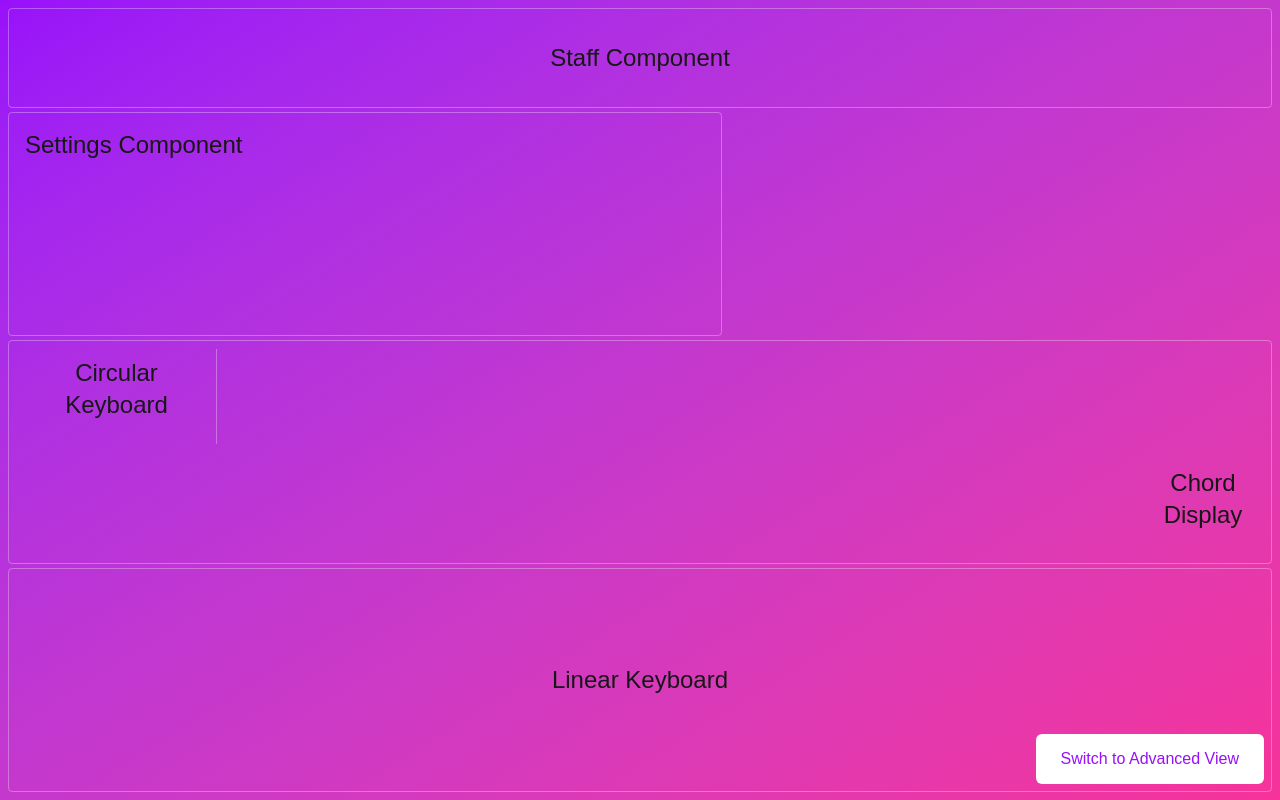
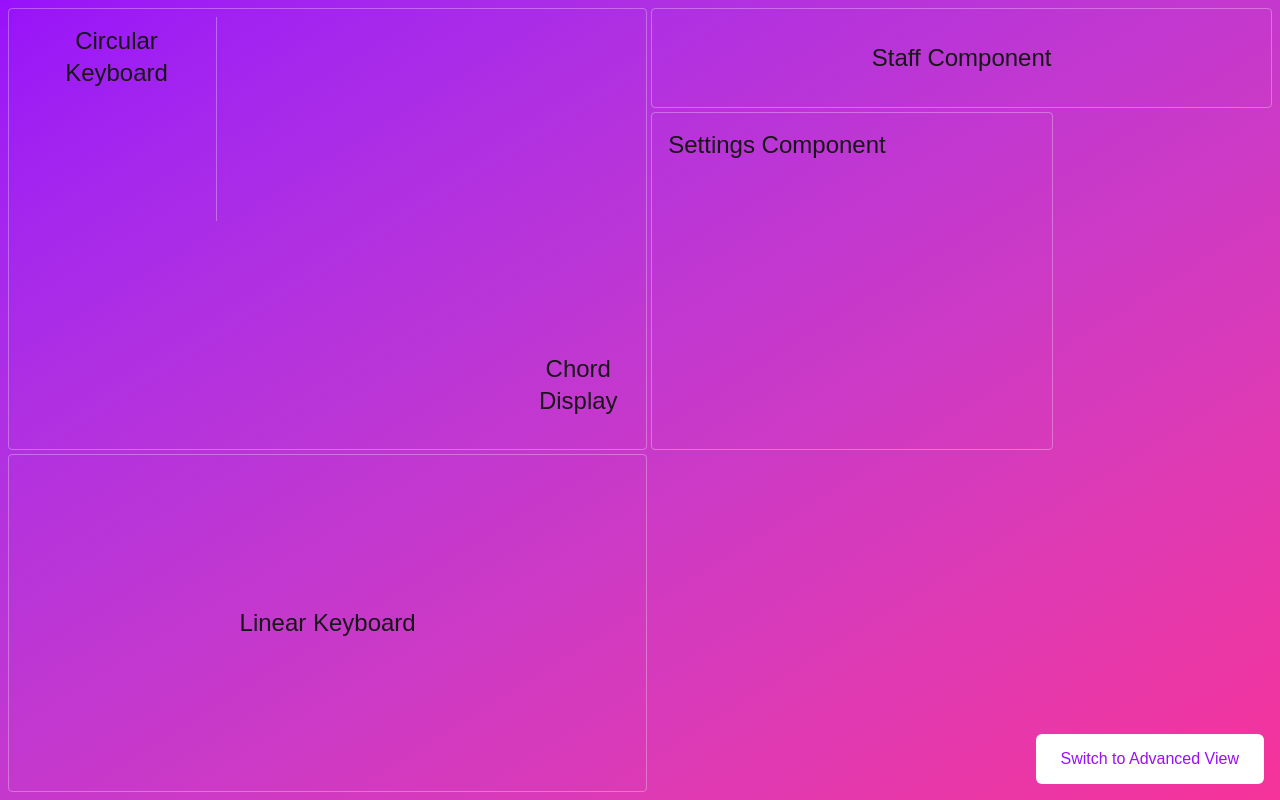
Before and after one commit to alekslovestech/chromatic-circle-next, a Next.js app: page /default in a window 1280 px wide. Built offline with nearby package versions, Linux system fonts and the light colour scheme.

Commit message:
grid changes based on portrait / landscape

```diff
--- a/src/app/advanced/page.tsx
+++ b/src/app/advanced/page.tsx
@@ -2,16 +2,24 @@
 
 import { STAFF_HEIGHT_PX } from "@/lib/constants";
 import Link from "next/link";
+import { useIsLandscape } from "@/lib/hooks/useIsLandscape";
 
 export default function AdvancedPage() {
-  const gridRows = `${STAFF_HEIGHT_PX} 1fr 1fr 1fr`;
-  const gridAreas = ` 'staff staff'
-                      'sidebar sidebar'
-                      'circular circular'
-                      'linear linear'`;
+  const isLandscape = useIsLandscape();
+  const gridRowsPortrait = `${STAFF_HEIGHT_PX} 0.55fr 1fr 1fr`;
+  const gridAreasPortrait = ` 'staff staff'
+                              'sidebar sidebar'
+                              'circular circular'
+                              'linear linear'`;
+  const gridRowsLandscape = `${STAFF_HEIGHT_PX} 1fr 1fr`;
+  const gridAreasLandscape = `'circular circular staff staff'
+                              'circular circular sidebar sidebar'
+                              'circular circular linear linear'
+                              'circular circular linear linear'`;
+  const gridRows = isLandscape ? gridRowsLandscape : gridRowsPortrait;
+  const gridAreas = isLandscape ? gridAreasLandscape : gridAreasPortrait;
   return (
     <div className="min-h-screen bg-gradient-to-br from-green-600 to-blue-500">
-      {/* Grid Container - Advanced Mode */}
       <div
         className={`grid lg:grid-cols-4 h-screen p-2 gap-1 overflow-hidden`}
         style={{
--- a/src/app/default/page.tsx
+++ b/src/app/default/page.tsx
@@ -1,16 +1,24 @@
 "use client";
 import Link from "next/link";
 import { STAFF_HEIGHT_PX } from "@/lib/constants";
+import { useIsLandscape } from "@/lib/hooks/useIsLandscape";
 
 //NB using Styles instead of tailwind classes for grids
 export default function Home() {
-  const gridRows = `${STAFF_HEIGHT_PX} 2fr 2fr 2fr`;
-  const gridAreas = ` 'staff staff'
-                      'settings settings'
-                      'circular circular'
-                      'linear linear'`;
+  const isLandscape = useIsLandscape();
+  const gridRowsPortrait = `${STAFF_HEIGHT_PX} minmax(230px, 3fr) 3fr 2fr`;
+  const gridAreasPortrait = ` 'staff staff'
+                              'settings settings'
+                              'circular circular'
+                              'linear linear'`;
 
-  console.log(`gridRows: ${gridRows}`);
+  const gridRowsLandscape = `${STAFF_HEIGHT_PX} 1fr 1fr`;
+  const gridAreasLandscape = `'circular circular staff staff'
+                              'circular circular settings settings'
+                              'linear linear settings settings'`;
+  const gridAreas = isLandscape ? gridAreasLandscape : gridAreasPortrait;
+  const gridRows = isLandscape ? gridRowsLandscape : gridRowsPortrait;
+
   return (
     <div className="min-h-screen bg-gradient-to-br from-purple-600 to-pink-500">
       {/* Grid Container - Default Mode */}
--- /dev/null
+++ b/src/lib/hooks/useIsLandscape.ts
@@ -0,0 +1,14 @@
+import { useState } from "react";
+import { useEffect } from "react";
+
+export function useIsLandscape() {
+  const [isLandscape, setIsLandscape] = useState(false);
+  useEffect(() => {
+    const check = () =>
+      setIsLandscape(window.matchMedia("(orientation: landscape)").matches);
+    check();
+    window.addEventListener("resize", check);
+    return () => window.removeEventListener("resize", check);
+  }, []);
+  return isLandscape;
+}
```
Also changed, not shown: src/lib/hooks/index.ts (added).
